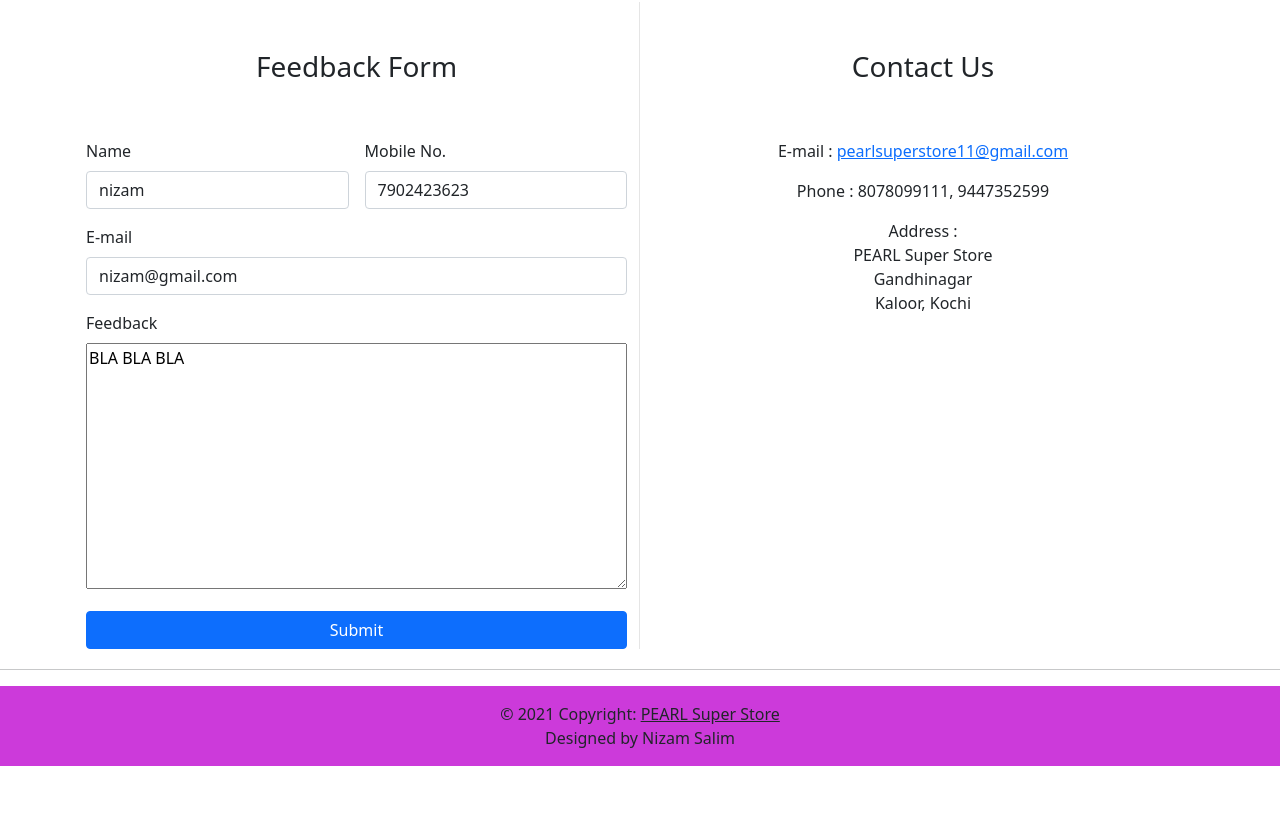
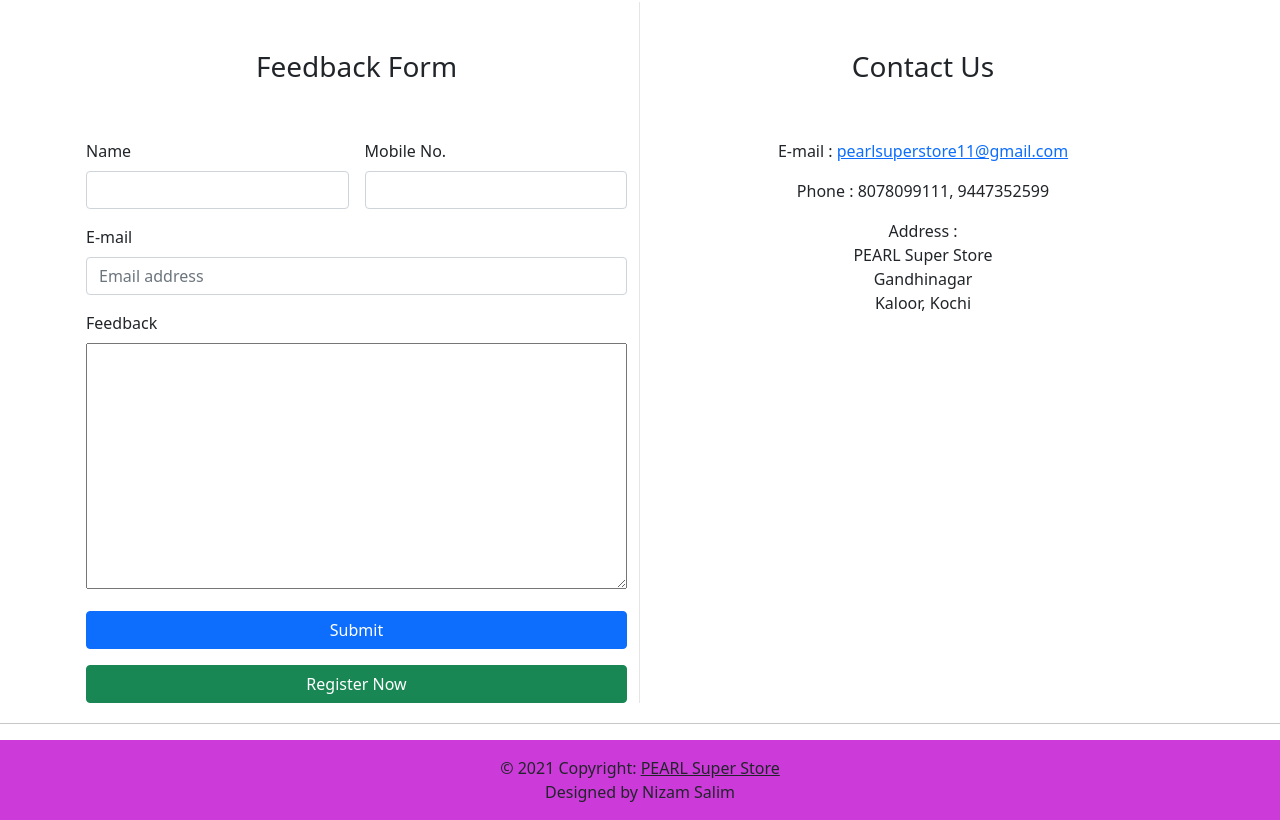
Before and after one commit to nizamsalim/pearlss, a plain HTML site: page index.html in a window 1280 px wide. Shown: the part 3562-4382 px from the top of the page. Before the commit the page ends 4328 px from the top, so only its background shows below. Drawn offline with nearby package versions, Linux system fonts and the light colour scheme.

Commit message:
'upload'

```diff
--- a/index.html
+++ b/index.html
@@ -261,24 +261,24 @@
             <form class="row g-3" autocomplete="off" action="/feedback_success" method="POST">
               <div class="col-md-6">
                 <label for="inputName" class="form-label">Name</label>
-                <input type="text" class="form-control" id="inputName" value="nizam" autocapitalize="on">
+                <input type="text" class="form-control" id="inputName"  autocapitalize="on">
               </div>
               <div class="col-md-6">
                 <label for="inputMobile" class="form-label">Mobile No.</label>
-                <input type="tel" class="form-control" id="inputMobile" value="7902423623">
+                <input type="tel" class="form-control" id="inputMobile">
               </div>
               <div class="col-12">
                 <label for="inputEmail" class="form-label">E-mail</label>
-                <input type="email" class="form-control" id="inputEmail" placeholder="Email address" value="nizam@gmail.com">
+                <input type="email" class="form-control" id="inputEmail" placeholder="Email address" >
               </div>
               <div class="col-12">
                 <label for="inputFeedback" class="form-label">Feedback</label> <br>
-                <textarea name="" id="inputFeedback" cols="30" rows="10" class="w-100" autocapitalize="on" >BLA BLA BLA</textarea>
+                <textarea name="" id="inputFeedback" cols="30" rows="10" class="w-100" autocapitalize="on" ></textarea>
 
               </div>
               <div class="col-12">
                 <input type="submit" class="btn btn-primary w-100" id="submit-button" value="Submit">
-
+                <a href="https://rzp.io/l/C9m8mYRRW" class="btn btn-success w-100 mt-3">Register Now</a>
 
               </div>
 
```
